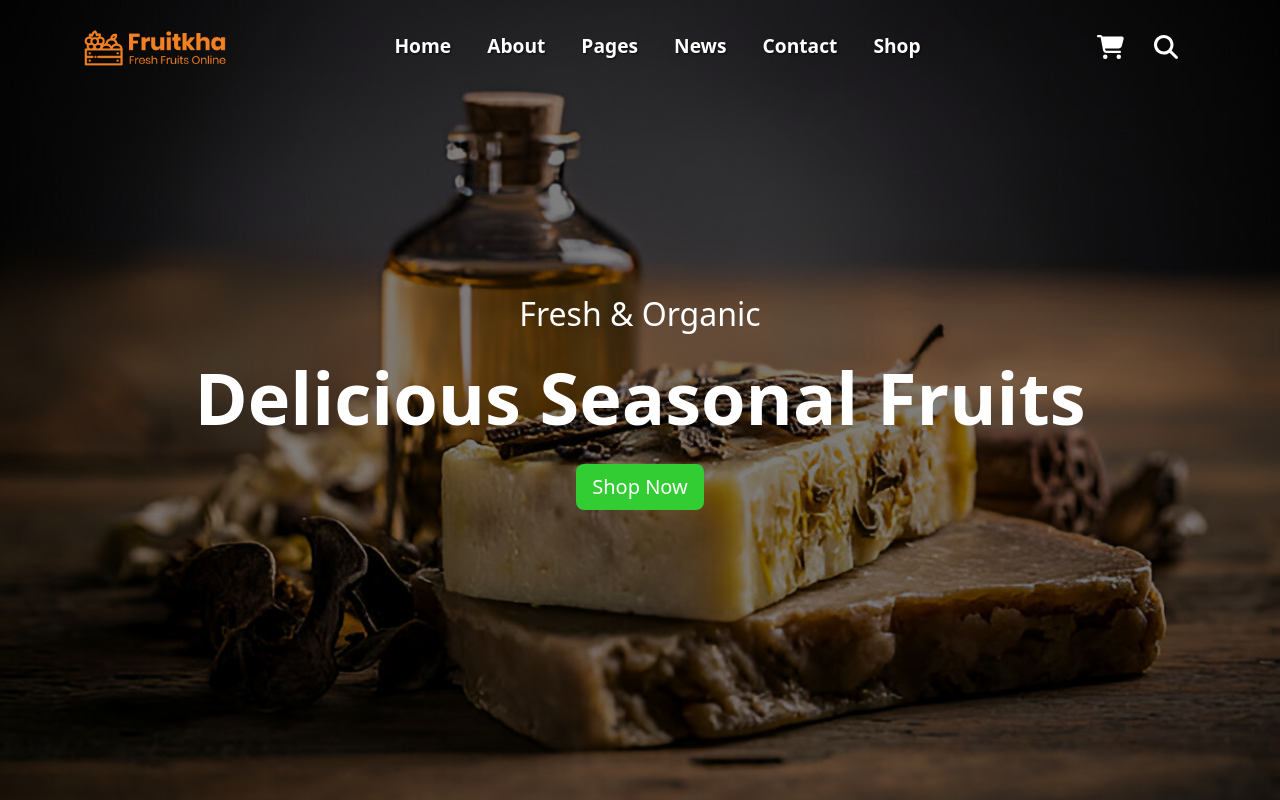
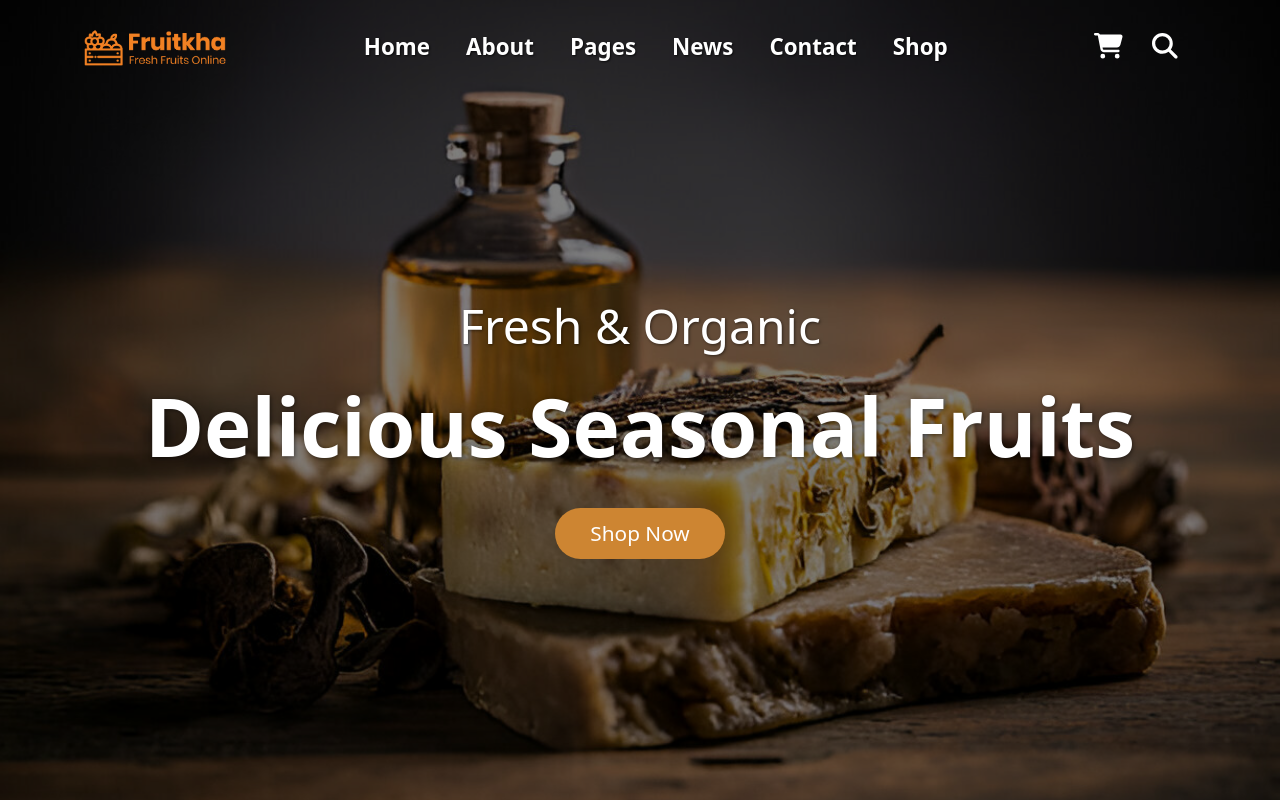
Before and after one commit to Jonasavage01/eCommerce-Delicate, a React (Vite) app in the folder Frontend/: page / in a window 1280 px wide. Built offline with nearby package versions, Linux system fonts and the light colour scheme.

Commit message:
node modules

```diff
--- a/Frontend/src/assets/css/Hero.css
+++ b/Frontend/src/assets/css/Hero.css
@@ -1,7 +1,7 @@
 .hero-section {
     width: 100%;
     height: 100vh;
-    background: url('../images/hero/Hero.jpg') no-repeat center center/cover; /* Asegúrate de que la ruta sea correcta */
+    background: url('../images/hero/Hero.jpg') no-repeat center center/cover;
 }
 
 .overlay {
@@ -14,25 +14,32 @@
 
 .small-title {
     color: #fff;
-    font-size: 2.5rem;
+    font-size: 3rem !important;
+    margin-top: 5%;
+    text-shadow: 1px 1px 3px rgba(0, 0, 0, 0.5);
 }
 
 .main-title {
     color: #fff;
     font-weight: bold;
-    font-size: 4.5rem;
+    font-size: 5rem;
+    text-shadow: 1px 1px 4px rgba(0, 0, 0, 0.5);
 }
 
 .custom-btn {
-    background-color: #32cd32; /* Light green */
+    background-color: #cd8532;
     color: #fff;
     border: none;
+    font-size: 1.3rem;
+    padding: 10px  35px;
+    border-radius: 30px;
     transition: all 0.3s ease;
+    margin-top: 1%;
 }
 
 .custom-btn:hover {
     background-color: #fff;
-    color: #32cd32;
+    color: #ff910b;
     transform: scale(1.1);
 }
 
--- a/Frontend/src/assets/css/Navbar.css
+++ b/Frontend/src/assets/css/Navbar.css
@@ -31,7 +31,7 @@ a {
 .nav-link {
     color: #fff;
     font-weight: 700;
-    font-size: 1.2rem;
+    font-size: 1.4rem;
     margin-right: 20px;
     text-shadow: 1px 1px 2px rgba(0, 0, 0, 0.7);
 }
@@ -46,7 +46,7 @@ a {
 
 .navbar-icons .nav-link {
     margin-left: 10px;
-    font-size: 1.5rem;
+    font-size: 1.6rem;
     color: #fff;
     text-shadow: 1px 1px 2px rgba(0, 0, 0, 0.7);
 }
@@ -60,7 +60,7 @@ a {
     left: 0;
     top: 0;
     z-index: 1050;
-    background-color: rgba(0, 0, 0, 0.9);
+    background-color: rgba(0, 0, 0, 0.562);
     width: 100%;
     height: 100%;
     text-align: center;
@@ -80,9 +80,9 @@ a {
 
 .search-bar {
     width: 100%;
-    max-width: 800px;
-    padding: 20px;
-    background-color: #051922;
+    max-width: 1500px;
+    padding: 50px;
+    background-color: #062205;
     border-radius: 8px;
 }
 
```
